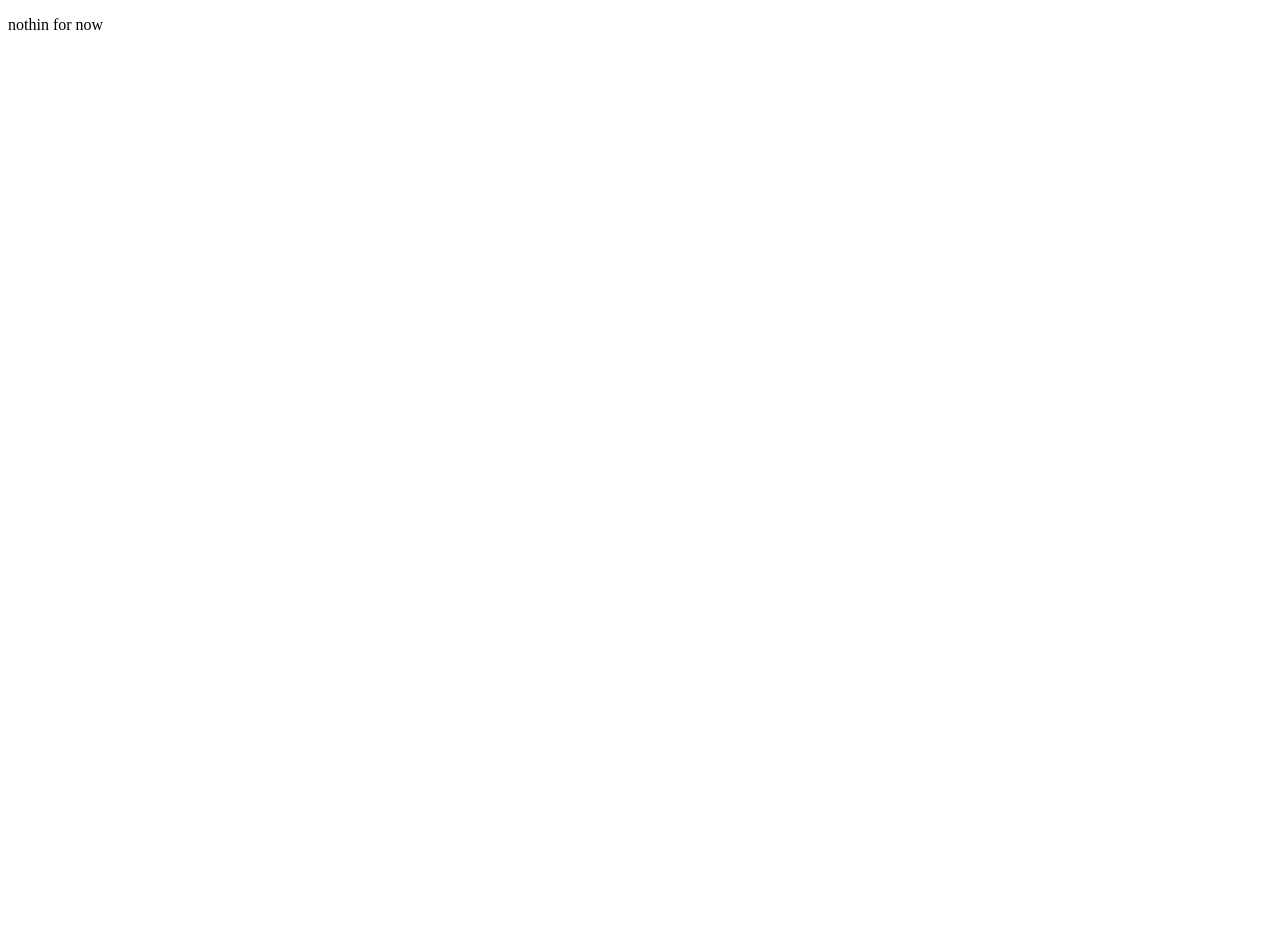
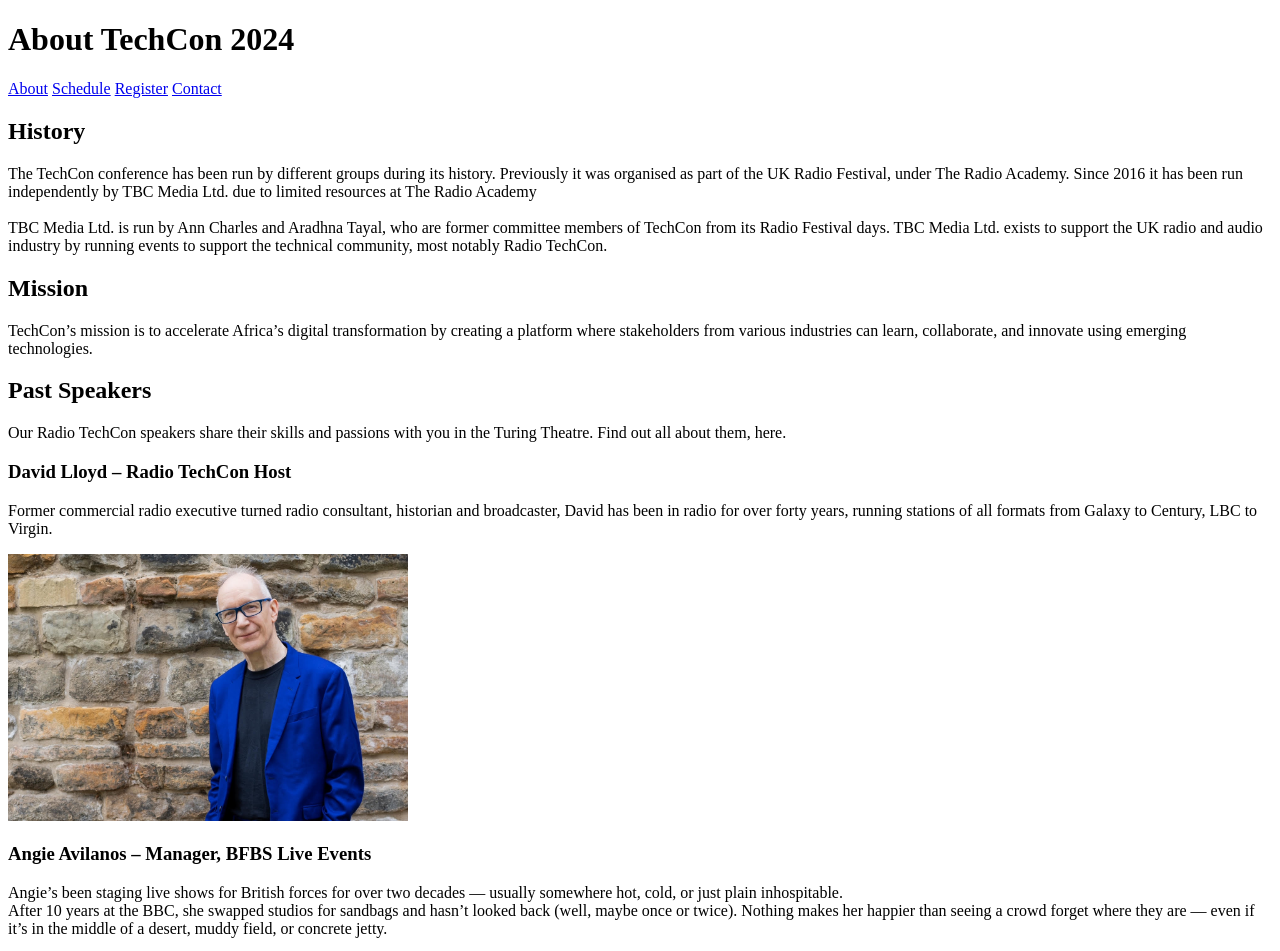
Before and after one commit to ogbueze/TechCon_HTML, a plain HTML site: page techcon_website/about.html in a window 1280 px wide. Shown: the top 951 px of the page. Before the commit the page ends 800 px from the top, so only its background shows below. Drawn offline with Linux system fonts and the light colour scheme.

Commit message:
add about page

```diff
--- a/techcon_website/about.html
+++ b/techcon_website/about.html
@@ -6,6 +6,54 @@
     <title>about</title>
 </head>
 <body>
-    <p>nothin for now</p>
+    <header>
+        <h1>About TechCon 2024</h1>
+        <nav>
+            <a href="index.html">About</a>
+        <a href="shedule.html">Schedule</a>
+        <a href="register.html">Register</a>
+        <a href="contact.html">Contact</a>
+        </nav>
+    </header>
+    <main>
+        <article>
+            <h2>History</h2>
+            <p>The TechCon conference has been run by different groups during its history.
+                 Previously it was organised as part of the UK Radio Festival, under The Radio
+                 Academy. Since 2016 it has been run independently by TBC Media Ltd. due to limited
+                 resources at The Radio Academy <br><br>
+
+TBC Media Ltd. is run by Ann Charles and Aradhna Tayal, who are former committee members of TechCon
+ from its Radio Festival days. TBC Media Ltd. exists to support the UK radio and audio industry by
+ running events to support the technical community, most notably Radio TechCon.</p>
+        </article>
+        <article>
+            <h2>Mission</h2>
+            <p>TechCon’s mission is to accelerate Africa’s digital transformation by creating a
+                platform where stakeholders from various industries can learn, collaborate, and
+                innovate using emerging technologies.</p>
+        </article>
+        <article>
+            <h2>Past Speakers</h2>
+            <p>Our Radio TechCon speakers share their skills and passions
+                 with you in the Turing Theatre. Find out all about them, here.</p>
+            <h3>David Lloyd – Radio TechCon Host</h3>
+            <p>Former commercial radio executive turned radio consultant, historian and broadcaster,
+                David has been in radio for over forty
+                 years, running stations of all formats from Galaxy to Century, LBC to Virgin.
+            </p>
+            <img width="400px" height="auto" src="David-Lloyd-headshot-2024.jpg" alt="picture of david lloyd">
+            <h3>Angie Avilanos – Manager, BFBS Live Events</h3>
+            <p>Angie’s been staging live shows for British forces for over two decades — usually
+                somewhere hot, cold, or just plain inhospitable. <br>
+
+After 10 years at the BBC, she swapped studios for sandbags and hasn’t looked back (well, maybe once
+ or twice). Nothing makes her happier than seeing a crowd forget where they are — even if it’s in
+ the middle of a desert, muddy field, or concrete jetty.</p>
+ <img width="400px" height="auto" src="ANGIEHeadshot.jpg" alt="picture of angie avilanos">
+
+        </article>
+    </main>
+    <footer>copyright TechCon 2024</footer>
 </body>
 </html>
```
Also changed, not shown: techcon_website/ANGIEHeadshot.jpg (added), techcon_website/David-Lloyd-headshot-2024.jpg (added).
